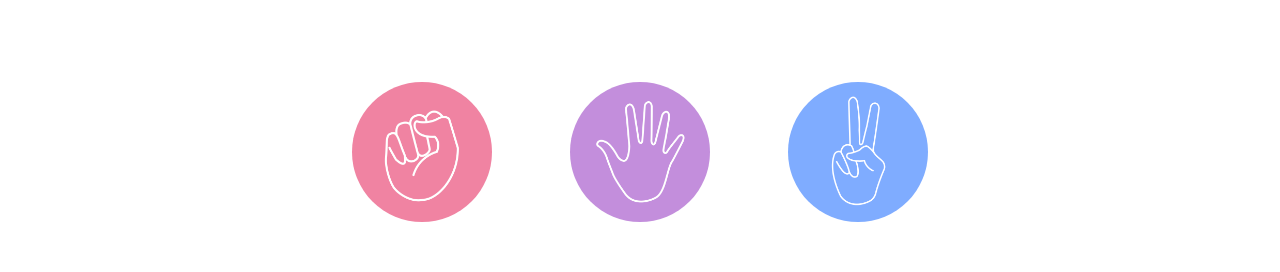
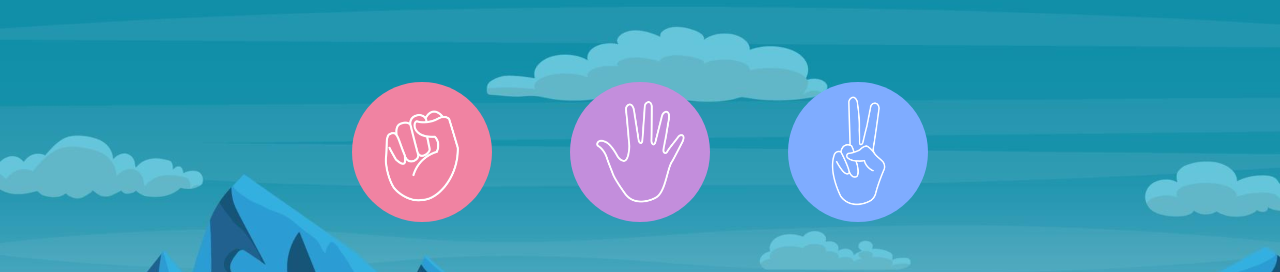
Before and after one commit to laksh8553/RockpaperScissor, a plain HTML site: page index.html in a window 1280 px wide. Shown: the part 83-355 px from the top of the page. Drawn offline with Linux system fonts and the light colour scheme.

Commit message:
add new background

```diff
--- a/style.css
+++ b/style.css
@@ -2,6 +2,11 @@
     padding: 0;
     margin: 0;
     text-align: center;
+
+}
+body{
+    background-image: url(background.png) ;
+    background-size: cover;
 
 }
 h1{
```
Also changed, not shown: background.png (added).
